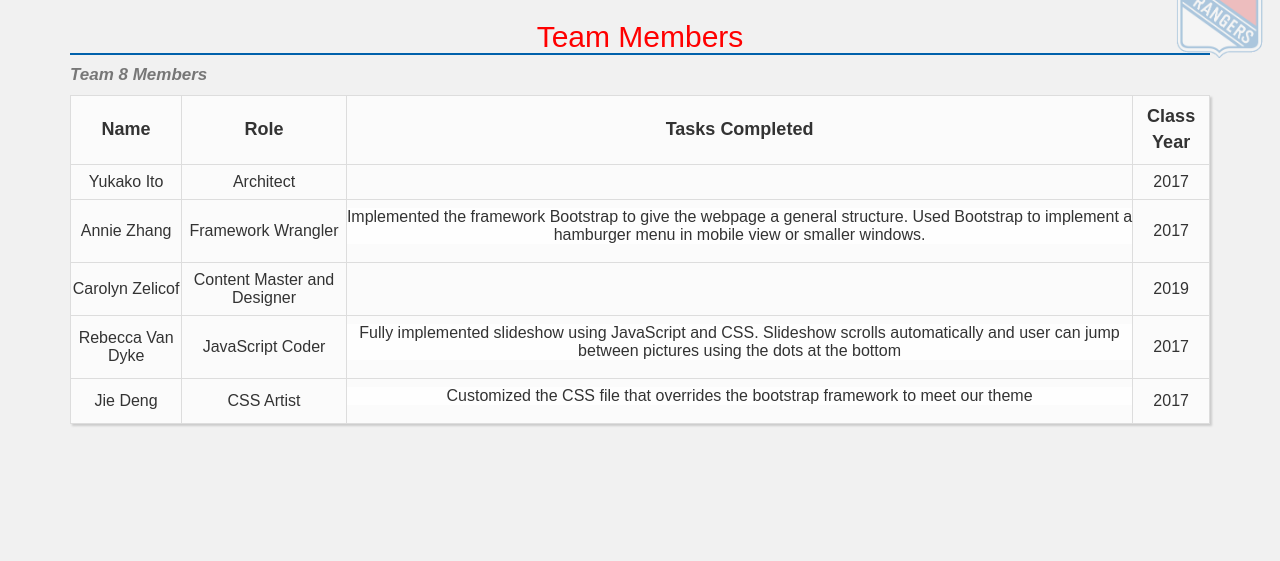
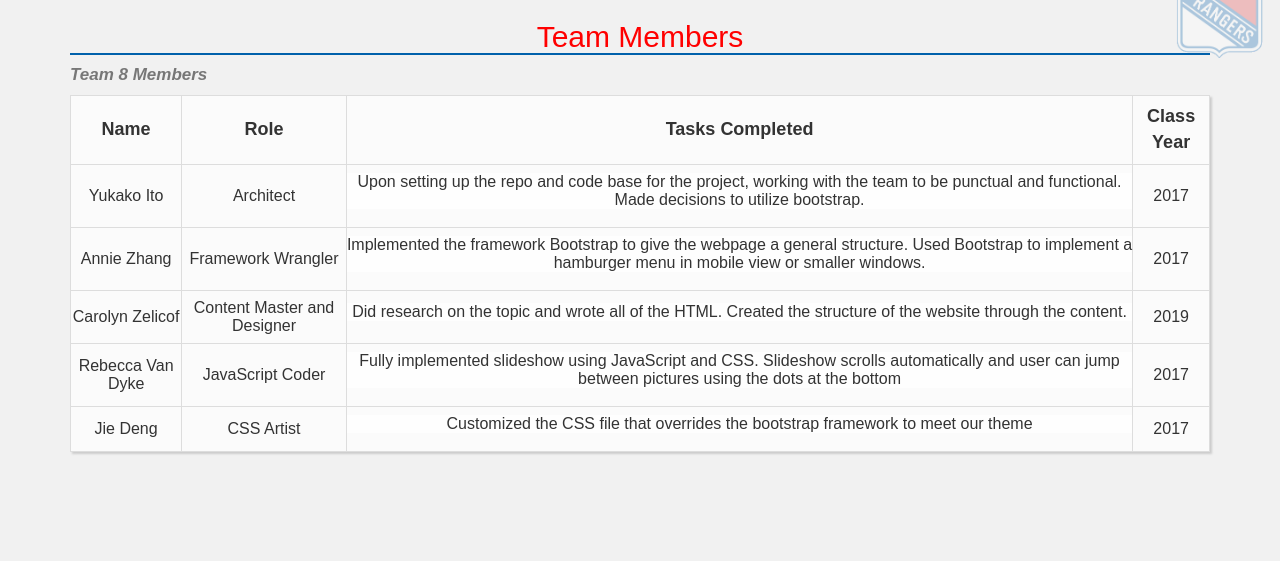
Before and after one commit to yito2/team8-website, a PHP site: page /Colophon.php in a window 1280 px wide. Shown: the part 52-613 px from the top of the page. Run offline with PHP 8.4, Linux system fonts and the light colour scheme.

Commit message:
Updated colophon

```diff
--- a/Colophon.php
+++ b/Colophon.php
@@ -26,7 +26,7 @@
 				<tr class="trow">
 					<td class="tdescription">Yukako Ito</td>
 					<td class="tdescription">Architect</td>
-					<td class="tdescription"><p></p></td>
+					<td class="tdescription"><p>Upon setting up the repo and code base for the project, working with the team to be punctual and functional. Made decisions to utilize bootstrap.</p></td>
 					<td class="tdescription">2017</td>
 				</tr>
 				<tr class="trow">
@@ -38,7 +38,7 @@
 				<tr class="trow">
 					<td class="tdescription">Carolyn Zelicof</td>
 					<td class="tdescription">Content Master and Designer</td>
-					<td class="tdescription"><p></p></td>
+					<td class="tdescription"><p>Did research on the topic and wrote all of the HTML. Created the structure of the website through the content. </p></td>
 					<td class="tdescription">2019</td>
 				</tr>
 				<tr class="trow">
```
